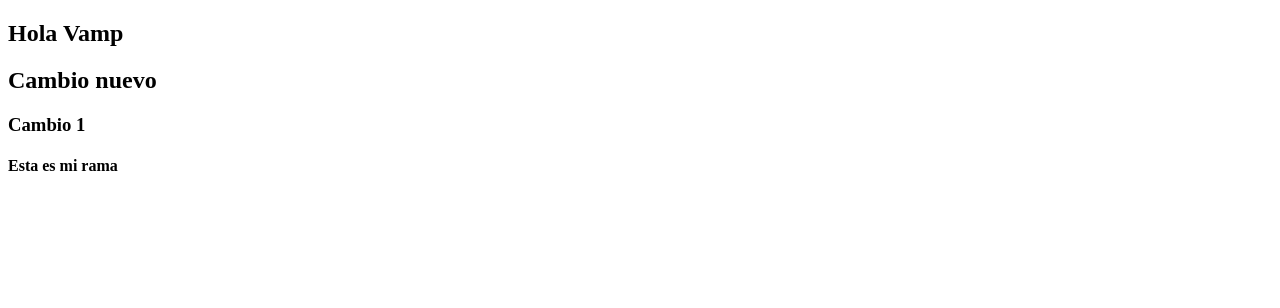
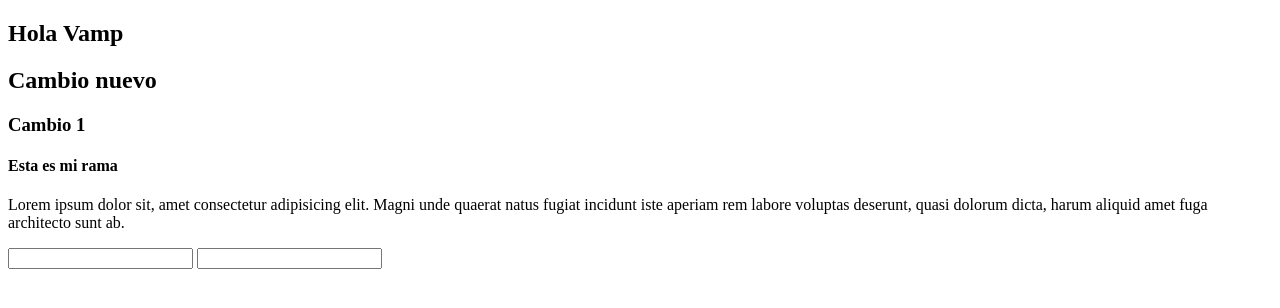
Before and after one commit to LioveCazarez/git-test, a plain HTML site: page index.html in a window 1280 px wide. Drawn offline with Linux system fonts and the light colour scheme.

Commit message:
Cambios en la rama de vamp

```diff
--- a/index.html
+++ b/index.html
@@ -11,6 +11,9 @@
         <h2>Cambio nuevo</h2>
         <h3>Cambio 1</h3>
         <h4>Esta es mi rama</h4>
+        <p>Lorem ipsum dolor sit, amet consectetur adipisicing elit. Magni unde quaerat natus fugiat incidunt iste aperiam rem labore voluptas deserunt, quasi dolorum dicta, harum aliquid amet fuga architecto sunt ab.</p>
+        <input type="text" id="hola">
+        <input type="text" id="nombre">
     </section>
 </body>
 </html>
```
